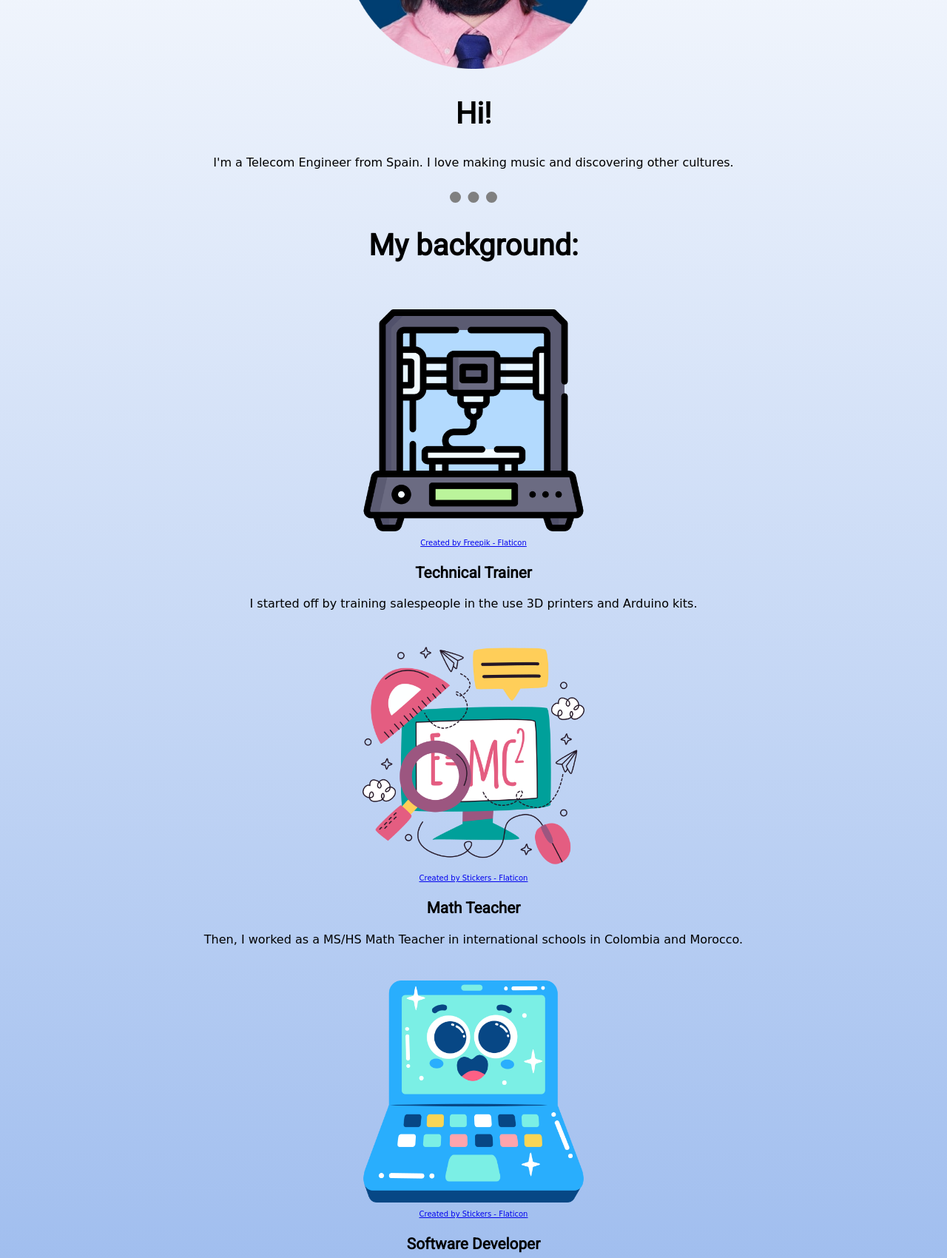
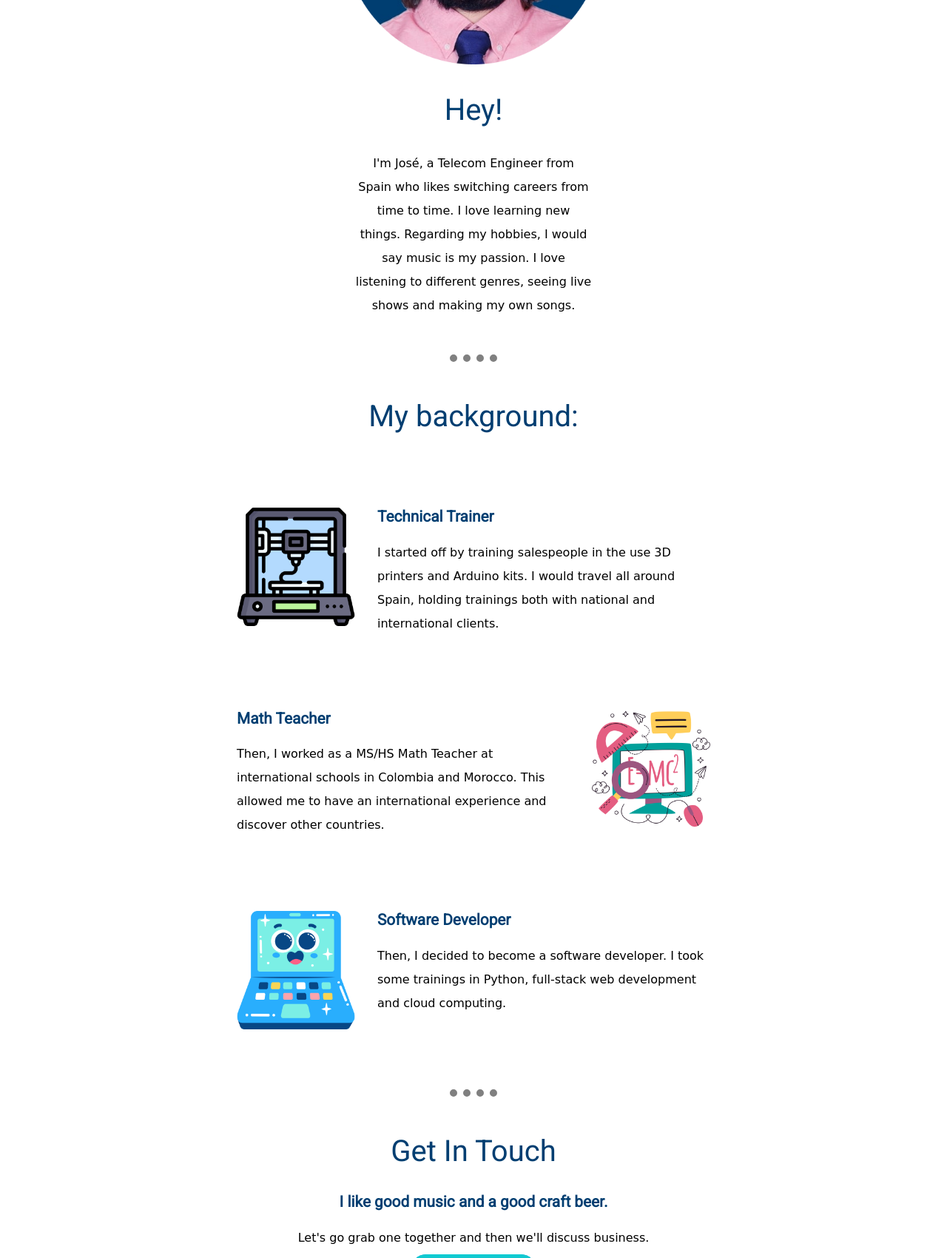
Before and after one commit to joseimedio/cv, a plain HTML site: page index.html in a window 1280 px wide. Shown: the part 1100-2800 px from the top of the page at 74% size. Drawn offline with Linux system fonts and the light colour scheme; a web font is replaced by a local one.

Commit message:
Add files via upload

```diff
--- a/css/styles.css
+++ b/css/styles.css
@@ -3,48 +3,48 @@ body{
   margin:0;
   text-align: center;
   font-family: 'Arima Madurai', cursive;
-  background-color: #92B4EC;
+  background-color: #ffffff;
 }
 
 h1{
-  margin-top:0;
+  margin:50px auto 0 auto;
   font-size: 5.625rem;
   font-family: 'Gloria Hallelujah', cursive;
+  line-height: 2;
   margin-bottom:0;
-
+  color:#003e71;
 }
 
 h2{
   font-family: 'Roboto', sans-serif;
   font-size:2.5em;
+  font-weight:normal;
+  color:#003e71;
 }
 
 h3{
   font-family: 'Roboto', sans-serif;
   font-size:1.3em;
+  color:#003e71;
 }
 
 hr{
-  border-top:15px;
+  border:10px;
   width:5%;
-  margin: 30px auto;
+  margin: 50px auto;
   color:grey;
   border-style:dotted none none none;
+}
+
+p{
+  line-height: 2;
 }
 
 /***************ClASS SELECTORS*******************/
 
 .top-container{
   padding-top:60px;
-}
-
-.middle-container{
-  background: rgb(146,180,236);
-  background: linear-gradient(360deg, rgba(146,180,236,1) 0%, rgba(255,255,255,1) 100%);
-}
-
-.profile{
-  padding-top:50px;
+  background-color:#92B4EC;
 }
 
 .top-cloud{
@@ -59,12 +59,20 @@ hr{
 }
 
 .top-subContainer4{
-  height:320px;
+  height:200px;
 }
 
 .grass{
   position:relative;
-  bottom:15px;
+  bottom:135px;
+}
+
+.middle-container{
+  background-color:#ffffff;
+}
+
+.profile{
+  padding-top:50px;
 }
 
 .profilePicture{
@@ -72,11 +80,66 @@ hr{
   padding-top: 30px;
 }
 
-.icons{
-  height:300px;
-  margin-top:30px;
+.profile-description{
+  width:25%;
+  margin:0 auto;
+}
+
+.skill-row{
+  width:50%;
+  margin:100px auto;
+  text-align:left;
+}
+
+.skills-text{
+  text-align: left;
+}
+
+.icons-left{
+  width:25%;
+  margin-right:30px;
+  float:left;
+}
+
+.icons-right{
+  width:25%;
+  margin-left:30px;
+  float:right;
+}
+
+.bottom-container{
+  margin-top:100px;
+  background: rgb(146,180,236);
+  background: linear-gradient(360deg, rgba(146,180,236,1) 0%, rgba(255,255,255,1) 100%);
+}
+
+.btn {
+  background: #3498db;
+  background-image: -webkit-linear-gradient(top, #11cdd4, #11999e);
+  background-image: -moz-linear-gradient(top, #11cdd4, #11999e);
+  background-image: -ms-linear-gradient(top, #11cdd4, #11999e);
+  background-image: -o-linear-gradient(top, #11cdd4, #11999e);
+  background-image: linear-gradient(to bottom, #11cdd4, #11999e);
+  -webkit-border-radius: 8;
+  -moz-border-radius: 8;
+  border-radius: 28px;
+  font-family: Arial;
+  color: #ffffff;
+  font-size: 20px;
+  padding: 10px 20px 10px 20px;
+  text-decoration: none;
+}
+
+.btn:hover {
+  background: #3cb0fd;
+  background-image: -webkit-linear-gradient(top, #30e3cb, #2bc4ad);
+  background-image: -moz-linear-gradient(top, #30e3cb, #2bc4ad);
+  background-image: -ms-linear-gradient(top, #30e3cb, #2bc4ad);
+  background-image: -o-linear-gradient(top, #30e3cb, #2bc4ad);
+  background-image: linear-gradient(to bottom, #30e3cb, #2bc4ad);
+  text-decoration: none;
 }
 
 .ref{
-  font-size: 10px;
+  font-size: 8px;
 }
--- a/index.html
+++ b/index.html
@@ -16,7 +16,7 @@
       </div>
       <div class="top-subContainer2">
         <h1>I'm José Imedio.</h1>
-        <p>a Math teacher that became a software developer.</p>
+        <h2>a software developer.</h2>
       </div>
       <div class="top-subContainer3">
         <img class="bottom-cloud" src="images/cloud.png" alt="cloud-img">
@@ -24,54 +24,51 @@
       <div class="top-subContainer4">
         <img class="grass" src="images/grass.png" alt="grass-img">
       </div>
-
     </div>
 
     <div class="middle-container">
       <div class="profile">
         <img class="profilePicture" src="images/ASM pic-circle.png" alt="profile picture">
-        <h2>Hi!</h2>
-        <p>I'm a Telecom Engineer from Spain. I love making music and discovering other cultures.</p>
+        <h2>Hey!</h2>
+        <p class="profile-description">I'm José, a Telecom Engineer from Spain who likes switching careers from time to time. I love learning new things. Regarding my hobbies, I would say music is my passion. I love listening to different genres, seeing live shows and making my own songs.</p>
       </div>
       <hr>
       <div class="skills">
         <h2>My background:</h2>
         <div class="skill-row">
-          <img class="icons" src="images/3d-printer.png" alt="3d printer icon"><br>
-          <a class="ref" href="https://www.flaticon.com/free-icons/3d-printer" title="3d printer icons">Created by Freepik - Flaticon</a>
-          <h3>Technical Trainer</h3>
-          <p>I started off by training salespeople in the use 3D printers and Arduino kits.</p>
+          <img class="icons-left" src="images/3d-printer.png" alt="3d printer icon">
+          <h3 class="skills-text">Technical Trainer</h3>
+          <p class="skills-text">I started off by training salespeople in the use 3D printers and Arduino kits. I would travel all around Spain, holding trainings both with national and international clients. </p>
         </div>
         <div class="skill-row">
-          <img class="icons" src="images/online-learning.png" alt="online learning icon"><br>
-          <a class="ref" href="https://www.flaticon.com/free-stickers/physics" title="physics stickers">Created by Stickers - Flaticon</a>
-          <h3>Math Teacher</h3>
-          <p>Then, I worked as a MS/HS Math Teacher in international schools in Colombia and Morocco.</p>
+          <img class="icons-right" src="images/online-learning.png" alt="online learning icon">
+          <h3 class="skills-text">Math Teacher</h3>
+          <p class="skills-text">Then, I worked as a MS/HS Math Teacher at international schools in Colombia and Morocco. This allowed me to have an international experience and discover other countries.</p>
         </div>
         <div class="skill-row">
-          <img class="icons" src="images/laptop.png" alt="office image"><br>
-          <a class="ref" href="https://www.flaticon.com/free-stickers/screen" title="screen stickers">Created by Stickers - Flaticon</a>
-          <h3>Software Developer</h3>
-          <p>Now, I'm pursuing a new goal: becoming a software developer!</p>
+          <img class="icons-left" src="images/laptop.png" alt="office image">
+          <h3 class="skills-text">Software Developer</h3>
+          <p class="skills-text">Then, I decided to become a software developer. I took some trainings in Python, full-stack web development and cloud computing.</p>
         </div>
+        <hr>
+        <h2>Get In Touch</h2>
+        <h3>I like good music and a good craft beer.</h3>
+        <p>Let's go grab one together and then we'll discuss business.</p>
+        <a class="btn" href="mailto:name@email.com">CONTACT ME</a>
       </div>
-      <hr>
+    </div>
+
+    <div class="bottom-container">
       <div class="contact-me">
-        <h2>Get In Touch</h2>
-        <h3>Lorem ipsum dolor sit amet, non elit.</h3>
-        <p>Lorem ipsum dolor sit amet, in quis, aenean amet. Phasellus sodales, tellus donec dui, ornare erat.</p>
-        <a class="btn" href="mailto:name@email.com">CONTACT ME</a>
         <a class="footer-link" href="https://www.linkedin.com/">LinkedIn</a>
         <a class="footer-link" href="https://twitter.com/">Twitter</a>
-        <a class="footer-link" href="https://www.appbrewery.co/">Website</a>
+        <a class="footer-link" href="https://www.appbrewery.co/">Website</a><br>
+        <a class="ref" href="https://www.flaticon.com/free-icons/3d-printer" title="3d printer icons">Created by Freepik - Flaticon</a><br>
+        <a class="ref" href="https://www.flaticon.com/free-stickers/physics" title="physics stickers">Created by Stickers - Flaticon</a><br>
+        <a class="ref" href="https://www.flaticon.com/free-stickers/screen" title="screen stickers">Created by Stickers - Flaticon</a>
         <p>©2022 José Imedio.</p>
       </div>
     </div>
 
-
-    <div class="bottom-container">
-
-    </div>
-
   </body>
 </html>
```
